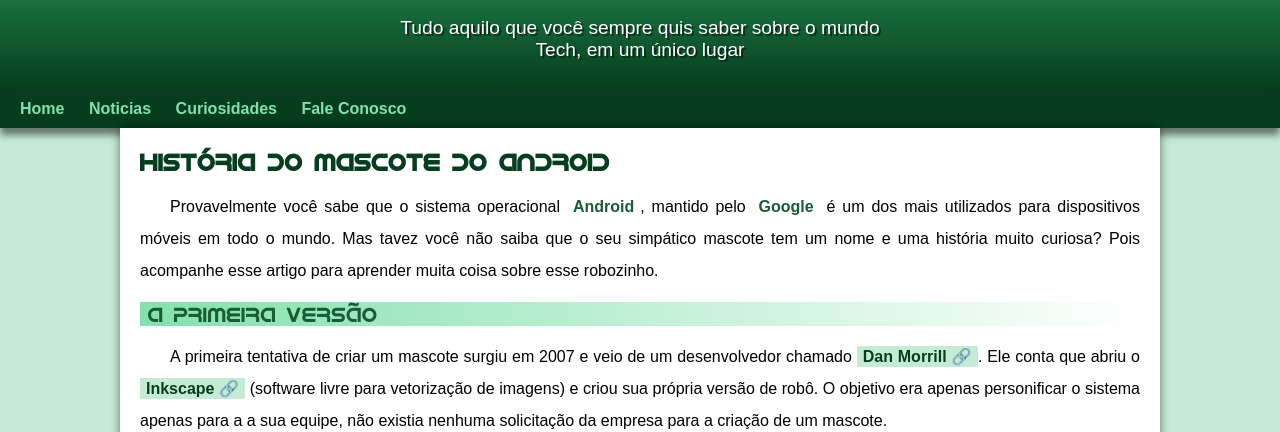
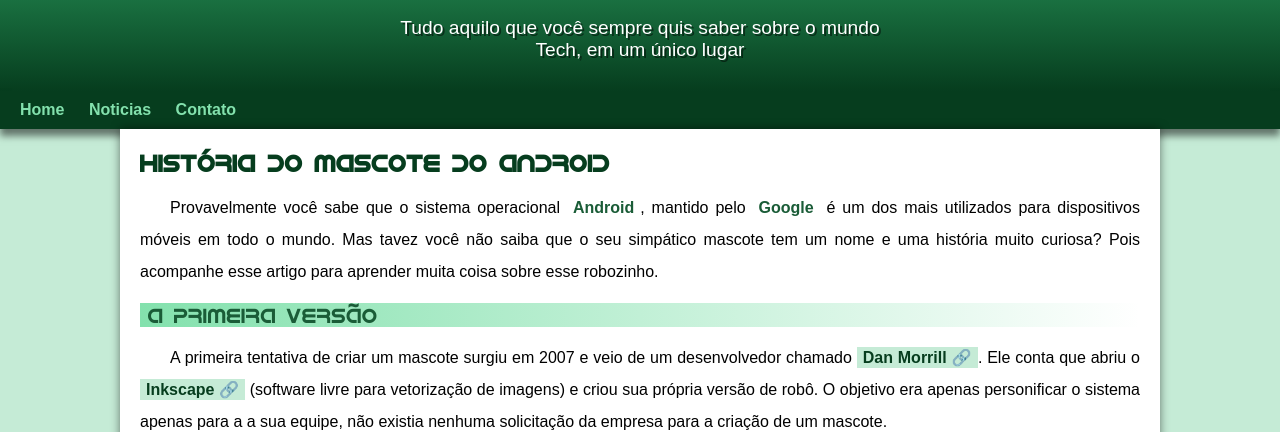
Before and after one commit to DHMorais/projeto-android, a plain HTML site: page index.html in a window 1280 px wide. Shown: the part 100-532 px from the top of the page. Drawn offline with Linux system fonts and the light colour scheme.

Commit message:
problema de padding resolvido

```diff
--- a/estilo/style.css
+++ b/estilo/style.css
@@ -58,6 +58,7 @@ header > p {
   padding-left: 10px;
   padding-right: 10px;
   margin: auto;
+  padding-bottom: 30px;
   text-shadow: 2px 2px 0px rgba(0, 0, 0, 0.5);
 }
 
--- a/index.html
+++ b/index.html
@@ -1,4 +1,4 @@
-<!DOCTYPE html>
+<!doctype html>
 <html lang="pt-br">
   <head>
     <meta charset="UTF-8" />
@@ -18,8 +18,7 @@
     <nav>
       <a href="#">Home</a>
       <a href="#">Noticias</a>
-      <a href="#">Curiosidades</a>
-      <a href="#">Fale Conosco</a>
+      <a href="#">Contato</a>
     </nav>
     <main>
       <article>
@@ -111,7 +110,15 @@
             src="https://www.youtube.com/embed/l2UDgpLz20M?si=_i7CQ8kOIYzdFqaz"
             title="YouTube video player"
             frameborder="0"
-            allow="accelerometer; autoplay; clipboard-write; encrypted-media; gyroscope; picture-in-picture; web-share"
+            allow="
+              accelerometer;
+              autoplay;
+              clipboard-write;
+              encrypted-media;
+              gyroscope;
+              picture-in-picture;
+              web-share;
+            "
             referrerpolicy="strict-origin-when-cross-origin"
             allowfullscreen
           ></iframe>
```
